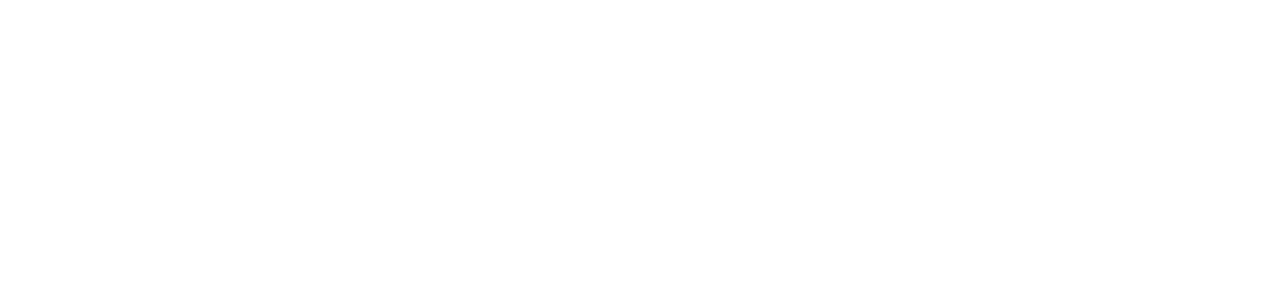
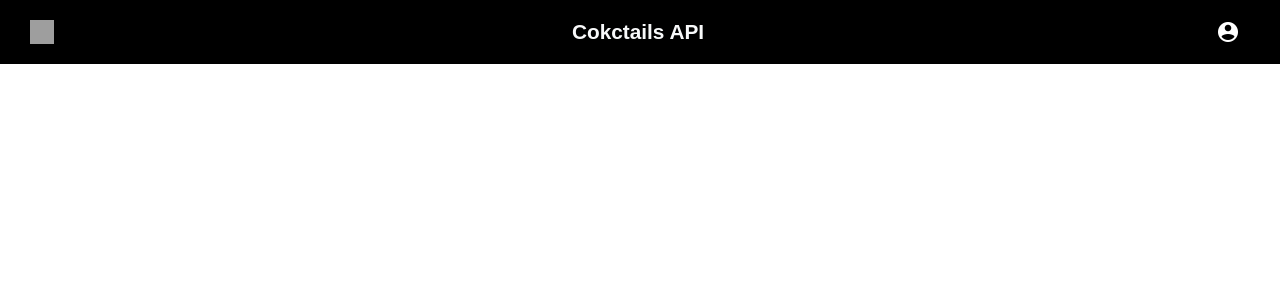
Before and after one commit to Macumba45/FRONTEND-REACT-COCKTAILS, a React (Create React App) app: page /welcome in a window 1280 px wide. Before the commit this address had no page. Shown: the top 300 px of the page. Built offline with nearby package versions, Linux system fonts and the light colour scheme; grey boxes are pictures that could not be loaded.

Commit message:
styles: NavBar fixed, now changes when path changes

```diff
--- a/public/index.html
+++ b/public/index.html
@@ -1,13 +1,12 @@
 <!DOCTYPE html>
 <html lang="en">
+
 <head>
   <meta charset="utf-8" />
   <link rel="icon" href="%PUBLIC_URL%/favicon.ico" />
   <meta name="viewport" content="width=device-width, initial-scale=1" />
   <meta name="theme-color" content="#000000" />
-        <meta
-            name="description"
-            content="Web site created using create-react-app" />
+  <meta name="description" content="Web site created using create-react-app" />
   <link rel="apple-touch-icon" href="%PUBLIC_URL%/logo192.png" />
   <!--
       manifest.json provides metadata used when your web app is installed on a
@@ -23,8 +22,9 @@
       work correctly both with client-side routing and a non-root public URL.
       Learn how to configure a non-root public URL by running `npm run build`.
     -->
-        <title>React App</title>
+  <title>Cocktails-API</title>
 </head>
+
 <body>
   <noscript>You need to enable JavaScript to run this app.</noscript>
   <div id="root"></div>
@@ -37,5 +37,7 @@
 
       To begin the development, run `npm start` or `yarn start`.
       To create a production bundle, use `npm run build` or `yarn build`.
-    --></body>
+    -->
+</body>
+
 </html>
--- a/src/componets/NavBar/index.tsx
+++ b/src/componets/NavBar/index.tsx
@@ -1,22 +1,68 @@
 import { FC } from 'react';
+import { useLocation, Link, Outlet, useNavigate } from 'react-router-dom';
 import { Props } from './type';
 import {
     Nav,
-    NavbarLink,
     IconContainerLogin,
     IconContainerSignUp,
+    NavbarLinkNotLogged,
+    NavbarLinkLogged,
+    NavContainerLogged,
+    LogoutButton,
+    NavContainerNotLogged,
+    IconContainerProfile,
+    IconContainerLogOut,
+    CompanyName,
+    NavLogged,
 } from './styles';
-import { Outlet } from 'react-router-dom';
 
 const NavBar: FC<Props> = () => {
+    const navigate = useNavigate();
+    const location = useLocation();
+    const isNotLoged =
+        location.pathname === '/login' ||
+        location.pathname === '/signup' ||
+        location.pathname === '/';
+
+    const handleLogout = () => {
+        // aquí iría la lógica para cerrar sesión del usuario
+        navigate('/');
+    };
+
     return (
         <>
-            <Nav>
-                <IconContainerLogin></IconContainerLogin>
-                <NavbarLink to="/login">Login</NavbarLink>
-                <IconContainerSignUp></IconContainerSignUp>
-                <NavbarLink to="/signUp">Register</NavbarLink>
-            </Nav>
+
+            {isNotLoged ? (
+                <Nav>
+                    <NavContainerNotLogged>
+                        <IconContainerLogin />
+                        <NavbarLinkNotLogged to="/login">
+                            Login
+                        </NavbarLinkNotLogged>
+                        <IconContainerSignUp />
+                        <NavbarLinkNotLogged to="/signup">
+                            Register
+                        </NavbarLinkNotLogged>
+                    </NavContainerNotLogged>
+                </Nav>
+            ) : (
+                <NavLogged>
+                    <>
+                        <NavContainerLogged>
+                            <LogoutButton onClick={handleLogout}>
+                                <IconContainerLogOut />
+                            </LogoutButton>
+
+                            <CompanyName>Cokctails API</CompanyName>
+
+                            <NavbarLinkLogged to="/profile">
+                                <IconContainerProfile />
+                            </NavbarLinkLogged>
+                        </NavContainerLogged>
+                    </>
+                </NavLogged>
+            )}
+
             <Outlet />
         </>
     );
--- a/src/componets/NavBar/styles.ts
+++ b/src/componets/NavBar/styles.ts
@@ -4,18 +4,35 @@ import iconLogin from './assets/icons8-login-rounded-90.png';
 import iconSignUp from './assets/icons8-male-user-96.png';
 
 export const Nav = styled.nav`
-    align-items: center;
     background-color: ${({ theme }) => theme.colors.secondary};
-    display: flex;
-    height: ${({ theme }) => theme.height.mediumSmall};
-    justify-content: flex-end;
+    height: ${({ theme }) => theme.height.medium};
     position: fixed;
     top: 0;
     width: 100%;
     z-index: 9999;
+    display: flex;
+    justify-content: center;
+    align-items: center;
+
 `;
 
-export const NavbarLink = styled(Link)`
+export const NavLogged = styled.nav`
+    background-color: ${({ theme }) => theme.colors.secondary};
+    height: ${({ theme }) => theme.height.medium};
+    position: fixed;
+    top: 0;
+    width: 100%;
+    z-index: 9999;
+
+`;
+
+export const NavContainerNotLogged = styled.div`
+    display: flex;
+    align-items: center;
+    justify-content: flex-end;
+`;
+
+export const NavbarLinkNotLogged = styled(Link)`
     color: ${({ theme }) => theme.colors.light};
     font-family: ${({ theme }) => theme.fonts.primary};
     font-size: ${({ theme }) => theme.fontSizes.smallest};
@@ -34,7 +51,6 @@ export const IconContainerLogin = styled.div`
     background-size: cover;
     margin-right: 5px;
     background-repeat: no-repeat;
-
     background-image: url(${iconLogin});
 `;
 
@@ -44,6 +60,73 @@ export const IconContainerSignUp = styled.div`
     background-size: cover;
     margin-right: 5px;
     background-repeat: no-repeat;
-
     background-image: url(${iconSignUp});
 `;
+
+export const NavContainerLogged = styled.div`
+    display: flex;
+    align-items: center;
+    justify-content: space-between;
+    height: ${({ theme }) => theme.height.medium};
+
+
+`;
+
+export const NavbarLinkLogged = styled(Link)`
+    color: ${({ theme }) => theme.colors.light};
+    font-family: ${({ theme }) => theme.fonts.primary};
+    font-size: ${({ theme }) => theme.fontSizes.smallest};
+    font-weight: ${({ theme }) => theme.fontWeights.light};
+    margin-right: ${({ theme }) => theme.spacing.smallest};
+    text-decoration: none;
+
+    &:hover {
+        font-weight: ${({ theme }) => theme.fontWeights.mediumSemiBold};
+    }
+`;
+
+export const CompanyName = styled.h1`
+
+color: ${({ theme }) => theme.colors.light};
+font-family: ${({ theme }) => theme.fonts.primary};
+font-weight: ${({ theme }) => theme.fontWeights.bold};
+font-size: 1.3rem;
+
+
+`
+
+export const IconContainerProfile = styled.div`
+    width: 1.5rem;
+    height: 1.5rem;
+    margin-right: 1.5rem;
+    background-size: cover;
+    background-repeat: no-repeat;
+    background-image: url(${iconSignUp});
+    &:hover {
+        width: 1.7rem;
+        height: 1.7rem;
+    }
+`;
+
+export const IconContainerLogOut = styled.div`
+    width: 1.5rem;
+    height: 1.5rem;
+    margin-left: 1.5rem;
+    background-size: cover;
+    background-repeat: no-repeat;
+    background-image: url(${iconLogin});
+    &:hover {
+        width: 1.7rem;
+        height: 1.7rem;
+    }
+`;
+
+export const LogoutButton = styled.button`
+    font-family: ${({ theme }) => theme.fonts.primary};
+    font-size: ${({ theme }) => theme.fontSizes.smallest};
+    font-weight: ${({ theme }) => theme.fontWeights.light};
+    background-color: black;
+    border: none;
+    color: ${({ theme }) => theme.colors.light};
+    cursor: pointer;
+`;
--- a/src/router/index.tsx
+++ b/src/router/index.tsx
@@ -2,6 +2,7 @@ import { FC, memo } from 'react';
 import { BrowserRouter, Route, Routes } from 'react-router-dom';
 import Login from '../views/Login';
 import SignUp from '../views/SignUp';
+import Welcome from '../views/Welcome';
 
 const Router: FC = () => {
     return (
@@ -9,7 +10,8 @@ const Router: FC = () => {
             <Routes>
                 <Route path="/" element={<Login />} />
                 <Route path="/login" element={<Login />} />
-                <Route path="/signUp" element={<SignUp />} />
+                <Route path="/signup" element={<SignUp />} />
+                <Route path="/welcome" element={<Welcome />} />
             </Routes>
         </BrowserRouter>
     );
--- a/src/views/Login/index.tsx
+++ b/src/views/Login/index.tsx
@@ -106,7 +106,7 @@ const Login: FC<Props> = () => {
                                 )}
                             </Field>
                             <LinkSignupContainer>
-                                <LinkSignupText to="/signUp">
+                                <LinkSignupText to="/signup">
                                     If you are not SignUp, click here!
                                 </LinkSignupText>
                             </LinkSignupContainer>
--- a/src/views/SignUp/styles.ts
+++ b/src/views/SignUp/styles.ts
@@ -25,7 +25,7 @@ export const MainFormContainer = styled.div`
 export const Form = styled(defaultForm)`
     background-color: white;
     border-radius: 10px;
-    height: 40rem;
+    height: 35rem;
     margin-left: 1.7rem;
     margin-right: 1.7rem;
     /* Margen para pantalla grande */
@@ -52,7 +52,7 @@ export const NameContainer = styled.div`
     flex-direction: column;
     justify-content: center;
     /* margin-left: 3.125rem; */
-    margin-top: 5rem;
+    margin-top: 4rem;
 `;
 
 export const EmailContainer = styled.div`
@@ -92,7 +92,7 @@ export const Input = styled.input<{ $hasError?: boolean }>`
     border-radius: 5px;
     border: 0.1px solid
         ${({ $hasError, theme }) =>
-            $hasError ? theme.colors.danger : theme.colors.secondary};
+        $hasError ? theme.colors.danger : theme.colors.secondary};
     padding-left: 0.5rem;
     box-sizing: border-box;
     font-family: ${({ theme }) => theme.fonts.primary};
@@ -132,7 +132,7 @@ export const LinkLoginContainer = styled.div`
     align-items: center;
     display: flex;
     justify-content: center;
-    margin-top: 4rem;
+    margin-top: 2rem;
 `;
 
 export const LinkLoginText = styled(Link)`
@@ -159,7 +159,7 @@ export const ButtonSignUp = styled.button`
     font-size: ${({ theme }) => theme.fontSizes.smallest};
     font-weight: 500;
 
-    margin-top: 3rem;
+    margin-top: 1.5rem;
     padding: 1rem 2rem 1rem 2rem;
     text-decoration: none;
 
--- /dev/null
+++ b/src/views/Welcome/index.tsx
@@ -0,0 +1,8 @@
+import { FC, memo } from 'react';
+import NavBar from '../../componets/NavBar';
+
+const Welcome: FC = () => {
+    return <NavBar />;
+};
+
+export default memo(Welcome);
```
Lines whose indentation alone changed are shown as unchanged.
